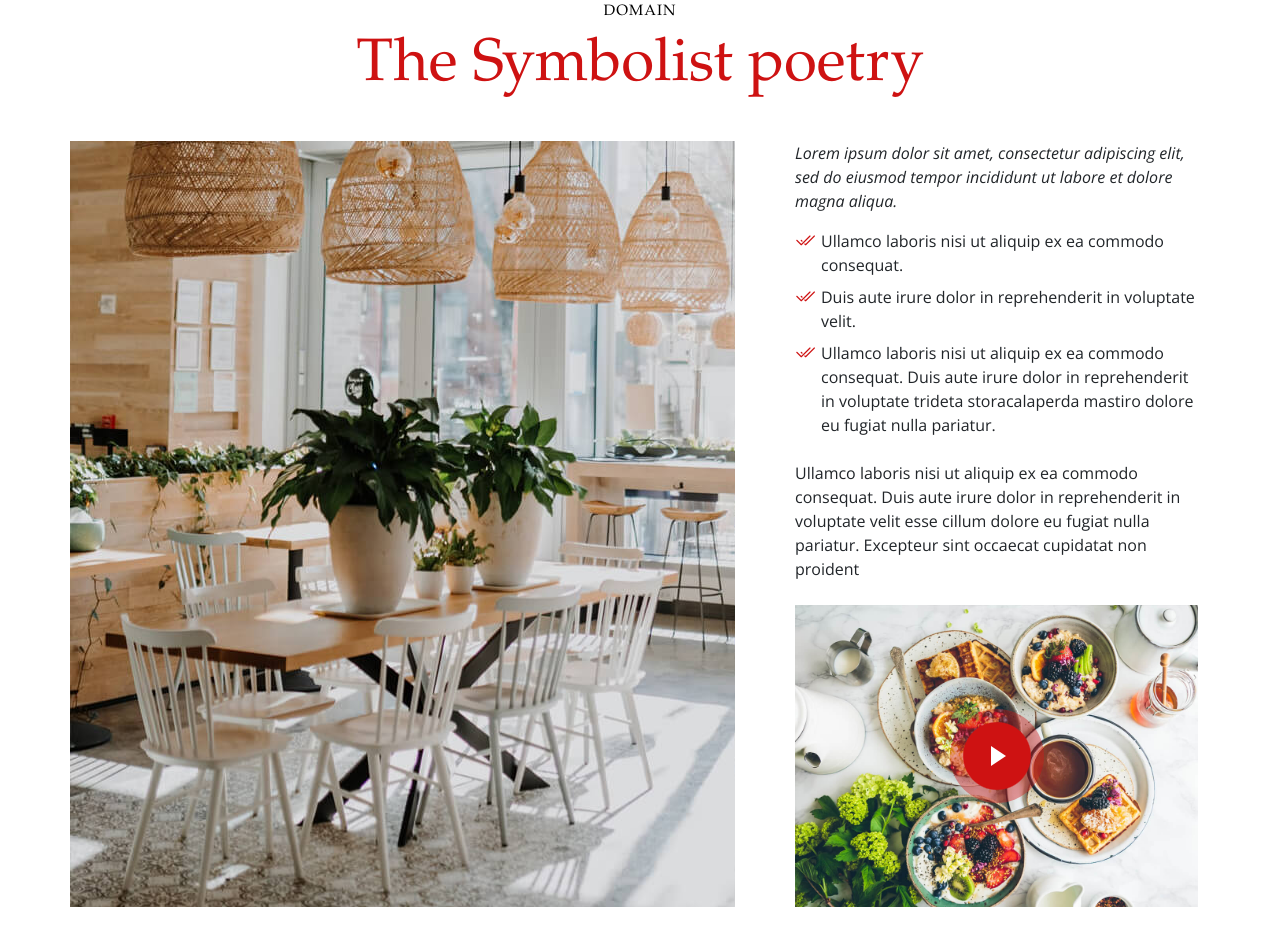
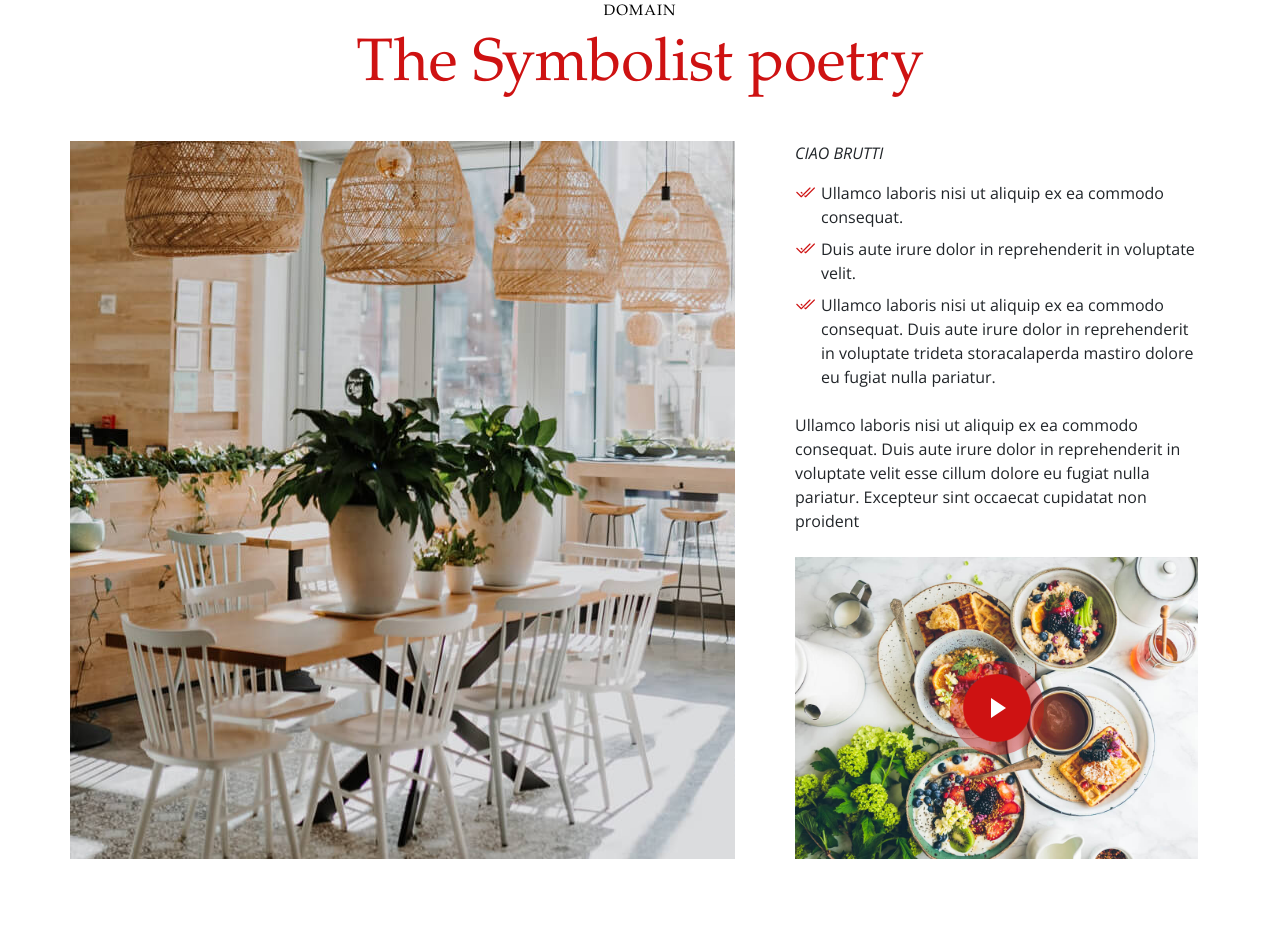
Before and after one commit to giorgimariachiara/KRKE, a plain HTML site: page index.html in a window 1280 px wide. Shown: the part 877-1815 px from the top of the page. Drawn offline with nearby package versions, Linux system fonts and the light colour scheme.

Commit message:
Update index.html

```diff
--- a/index.html
+++ b/index.html
@@ -114,8 +114,7 @@
           <div class="col-lg-5 d-flex align-items-end" data-aos="fade-up" data-aos-delay="300">
             <div class="content ps-0 ps-lg-5">
               <p class="fst-italic">
-                Lorem ipsum dolor sit amet, consectetur adipiscing elit, sed do eiusmod tempor incididunt ut labore et dolore
-                magna aliqua.
+                CIAO BRUTTI
               </p>
               <ul>
                 <li><i class="bi bi-check2-all"></i> Ullamco laboris nisi ut aliquip ex ea commodo consequat.</li>
```
